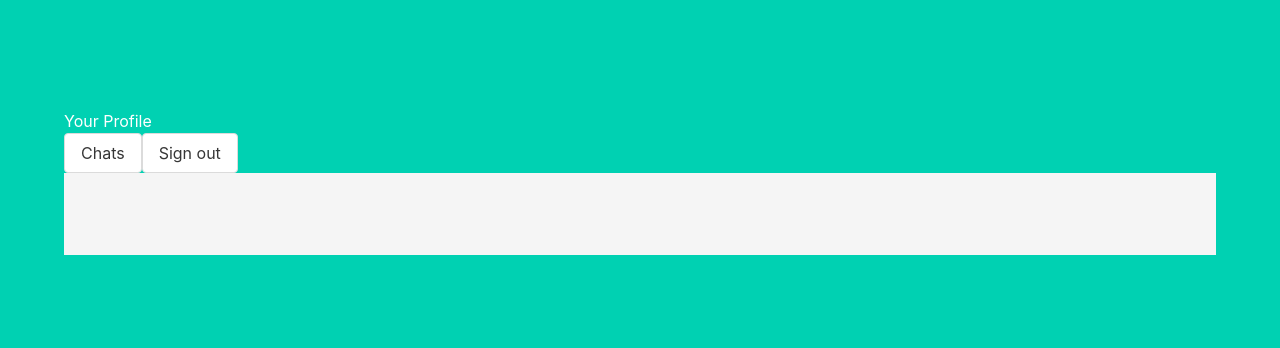
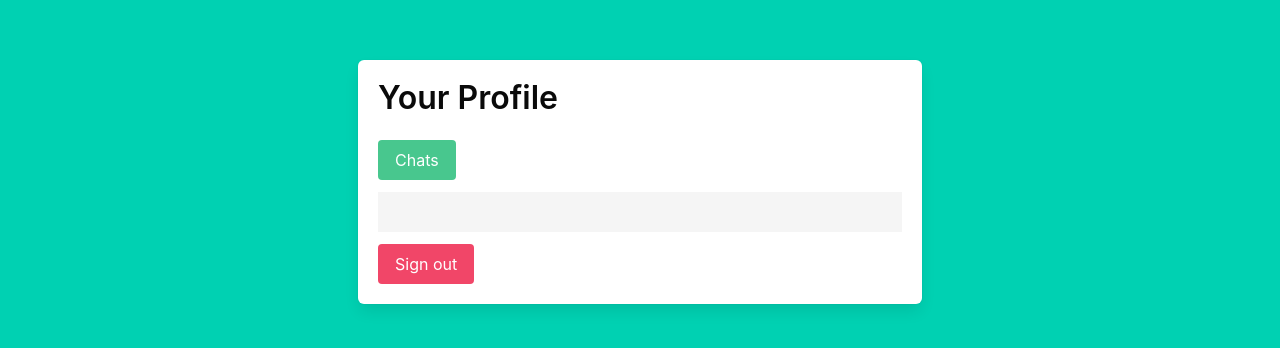
Before and after one commit to colebeezley/tether-chat-app, a Nuxt app: page /profile in a window 1280 px wide. Shown: the part 218-566 px from the top of the page. Built offline with nearby package versions, Linux system fonts and the light colour scheme; no server answers.

Commit message:
added ability to get chats, improved middleware

```diff
--- /dev/null
+++ b/composables/getUserChats.ts
@@ -0,0 +1,25 @@
+import { doc, getDoc, serverTimestamp, updateDoc, setDoc, addDoc, collection } from 'firebase/firestore'
+
+export const getUserChats = async (username: string, target: string): Promise<[]> => {
+  try {
+    const { $firestore }: any = useNuxtApp()
+    const docRef = doc($firestore, 'chats', username)
+
+    let docSnap = await getDoc(docRef)
+
+    if (docSnap.data() === undefined) {
+      console.log('setting default')
+      await setDoc(docRef, {})
+      docSnap = await getDoc(docRef)
+    }
+
+    let docData: any = docSnap.data()
+    let previousMessages = docData[target] ? docData[target] : []
+
+    return previousMessages
+  } catch (err) {
+    console.log('error: ', err)
+
+    return []
+  }
+}
--- a/pages/chats.vue
+++ b/pages/chats.vue
@@ -1,6 +1,6 @@
 <script setup lang="ts">
 definePageMeta({
-  middleware: ['auth'],
+  middleware: ['strict-auth'],
 })
 
 import { updateUserChat } from '~/composables/updateChat'
@@ -15,18 +15,44 @@ const addChat = async () => {
   })
 }
 
+const userChats = await getUserChats(firebaseUser?.displayName, 'you')
+
 const goToProfile = () => {
   navigateTo('/profile')
 }
 </script>
 
 <template>
-  <div>
-    <button class="button" @click="goToProfile">Profile</button><br />
-    <label for="message">Message:</label>
-    <input type="text" id="message" name="message" v-model="message" required /><br />
-    <label for="toUser">To:</label>
-    <input type="text" id="toUser" name="toUser" v-model="target" required /><br />
-    <button class="button" @click="addChat">Send message</button>
-  </div>
+  <ClientOnly>
+    <div class="columns is-centered">
+      <div class="column is-10-tablet is-8-desktop is-6-widescreen">
+        <div class="box">
+          <div class="title has-text-black">Your Profile</div>
+          <div class="field">
+            <button @click="goToProfile" class="button is-success">Profile</button>
+          </div>
+
+          <div class="field">
+            <pre>{{ userChats }}</pre>
+          </div>
+
+          <div class="field">
+            <label for="" class="label">To</label>
+            <div class="control">
+              <input class="input" v-model="target" required />
+            </div>
+          </div>
+          <div class="field">
+            <label for="" class="label">Message</label>
+            <div class="control">
+              <input class="input" v-model="message" required />
+            </div>
+          </div>
+          <div class="field">
+            <button @click="addChat" class="button is-success">Send message</button>
+          </div>
+        </div>
+      </div>
+    </div>
+  </ClientOnly>
 </template>
--- a/pages/index.vue
+++ b/pages/index.vue
@@ -28,10 +28,10 @@ const signOut = async () => {
           <div class="title has-text-black">Welcome to Tether!</div>
           <div v-if="!firebaseUser">
             <div class="field">
-              <button @click="goToSignup" class="button is-success">Create account</button>
+              <button @click="goToLogin" class="button is-success">Go to login</button>
             </div>
             <div class="field">
-              <button @click="goToLogin" class="button is-success">Go to Login</button>
+              <button @click="goToSignup" class="button is-success">Create account</button>
             </div>
           </div>
           <div v-else="firebaseUser">
--- a/pages/login.vue
+++ b/pages/login.vue
@@ -1,6 +1,6 @@
 <script setup lang="ts">
 definePageMeta({
-  middleware: ['loggedOut'],
+  middleware: ['loginStatus'],
 })
 let user = reactive({
   email: '',
--- a/pages/profile.vue
+++ b/pages/profile.vue
@@ -14,12 +14,22 @@ const goToChats = () => {
 </script>
 
 <template>
-  <div>
-    <h1>Your Profile</h1>
-    <button class="button" @click="goToChats">Chats</button>
-    <button class="button" @click="signOut">Sign out</button>
-    <pre>
-      {{ firebaseUser }}
-    </pre>
-  </div>
+  <ClientOnly>
+    <div class="columns is-centered">
+      <div class="column is-10-tablet is-8-desktop is-6-widescreen">
+        <div class="box">
+          <div class="title has-text-black">Your Profile</div>
+          <div class="field">
+            <button @click="goToChats" class="button is-success">Chats</button>
+          </div>
+          <div class="field">
+            <pre>{{ firebaseUser }}</pre>
+          </div>
+          <div class="field">
+            <button @click="signOut" class="button is-danger">Sign out</button>
+          </div>
+        </div>
+      </div>
+    </div>
+  </ClientOnly>
 </template>
--- a/pages/signup.vue
+++ b/pages/signup.vue
@@ -1,6 +1,6 @@
 <script setup lang="ts">
 definePageMeta({
-  middleware: ['loggedOut'],
+  middleware: ['loginStatus'],
 })
 let user = reactive({
   username: '',
--- a/plugins/middlewareAuth.ts
+++ b/plugins/middlewareAuth.ts
@@ -1,5 +1,21 @@
 export default defineNuxtPlugin(() => {
+  addRouteMiddleware('strict-auth', () => {
+    // we can use strict-auth to force users refreshing back to the profile screen
+    // this will prevent them from loading the chats as if they weren't logged in
+
+    initUser()
+
+    const { $auth }: any = useNuxtApp()
+
+    if (!$auth?.currentUser?.uid) {
+      return navigateTo('/profile')
+    }
+  })
+
   addRouteMiddleware('auth', () => {
+    // basic auth check
+    // if cached auth information is present, we let the user continue
+
     initUser()
 
     if (typeof window !== 'undefined') {
@@ -11,7 +27,11 @@ export default defineNuxtPlugin(() => {
     }
   })
 
-  addRouteMiddleware('loggedOut', () => {
+  addRouteMiddleware('loginStatus', () => {
+    // check to see if the user should be logged in
+    // we will use this middelware to prevent signed in users from going to login or signup
+    // they can always sign out if needed
+
     if (typeof window !== 'undefined') {
       const localUserData = localStorage.getItem('user')
 
```
